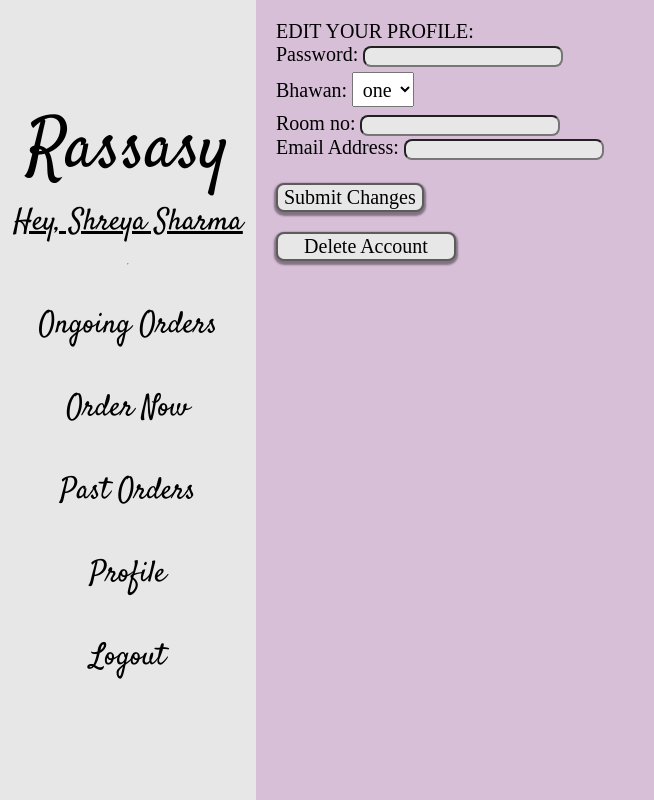
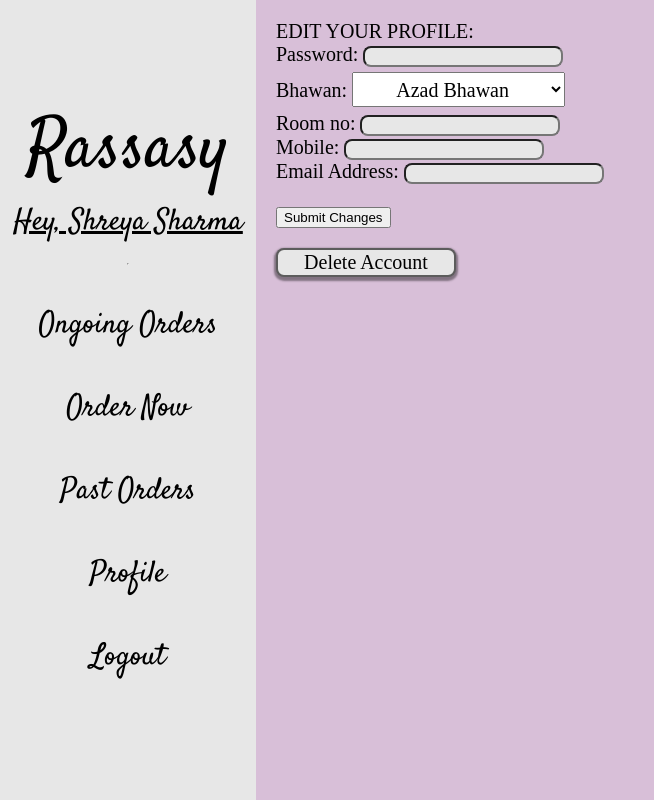
Before and after one commit to sdswoc/rassasy, a PHP site: page /userprofile.php in a window 1280 px wide. Shown: the whole page, without its empty margins (0-654 px from the left). Run offline with PHP 8.4, Linux system fonts and the light colour scheme; a user stored in the database is signed in; some web fonts are replaced.

Commit message:
enabled editing of user profile

```diff
--- a/html/userprofile.php
+++ b/html/userprofile.php
@@ -1,12 +1,12 @@
 <?php
 session_start();
-if (!(isset($_SESSION['username'])))
-{
+if (!(isset($_SESSION['username']))) {
   header("Location: ../html/login.html");
 }
 ?>
 
 <html>
+
 <head>
   <title>
     Rassasy
@@ -22,7 +22,7 @@ if (!(isset($_SESSION['username'])))
         <div class="header">Rassasy<br /></div><u>
           <?php
           session_start();
-                echo "Hey, ".$_SESSION[username];
+          echo "Hey, " . $_SESSION[username];
           ?> </u>
         <hr>
         <a href="userhomepage.php">Ongoing Orders</a>
@@ -36,23 +36,62 @@ if (!(isset($_SESSION['username'])))
           EDIT YOUR PROFILE:
           <br>
           <form method="POST" class="form">
-              <div>Password: <input type="password" name="password" /></div>
+            <div>Password: <input type="password" name="password" id="p"/></div>
             <div>Bhawan:
-              <select class="bhawan" id="bhawan">
-                <option value="1">one</option>
-                <option value="2">two</option>
-                <option value="3">three</option>
-                <option value="4">four</option> </select>
-              </div>
-              <div>Room no: <input type="text" name="roomno" /></div>
-              <div>Email Address: <input type="email" name="email" /></div>
+              <select class="bhawan" id="bhawan" required="required" name="bhawan">
+                <option value="Azad">Azad Bhawan</option>
+                <option value="Cautley">Cautley Bhawan</option>
+                <option value="Ganga">Ganga Bhawan</option>
+                <option value="Govind">Govind Bhawan</option>
+                <option value="Indira">Indira Bhawan</option>
+                <option value="Jawahar">Jawahar Bhawan</option>
+                <option value="Kasturba">Kasturba Bhawan</option>
+                <option value="Radhakrishnan">Radhakrishnan Bhawan</option>
+                <option value="Rajendra">Rajendra Bhawan</option>
+                <option value="Rajiv">Rajiv Bhawan</option>
+                <option value="Ravindra">Ravindra Bhawan</option>
+                <option value="Sarojini">Sarojini Bhawan</option>
+              </select></div>
+            <div>Room no: <input type="text" name="roomno" id="room"/></div>
+            <div>Mobile: <input type="text" name="mobile" id="mobile" /></div>
+            <div>Email Address: <input type="email" name="email" id="email" /></div>
             <div><br></div>
-              <div><input type="submit" value="Submit Changes" formaction="" /></div>
+            <div><input type="button" value="Submit Changes" id="submitbutton" /></div>
           </form>
           <button class="deleteaccount">Delete Account</button>
         </div>
       </div>
     </div>
   </div>
+  <script>
+    $("#submitbutton").on("click", function() {
+      console.log("called");
+      var email = $("#email").val();
+      var password = $("#p").val();
+      var bhawan = $("#bhawan").val();
+      var room = $("#room").val();
+      var mobile = $("#mobile").val();
+        // proceed with form submission
+        $.ajax({
+          url: "/php/edituserprofile.php",
+          type: "post",
+          data: {
+            email: email,
+            password: password,
+            bhawan: bhawan,
+            room: room,
+            mobile: mobile
+          },
+          success: function(response) {
+            if (response == true) {
+              alert("Updated");
+            }
+            else alert("Error");
+          }
+        });
+    });
+  </script>
+
 </body>
+
 </html>
```
Also changed, not shown: php/edituserprofile.php (added, +24 -0 lines), 1 other file. Lines whose indentation alone changed are shown as unchanged.
